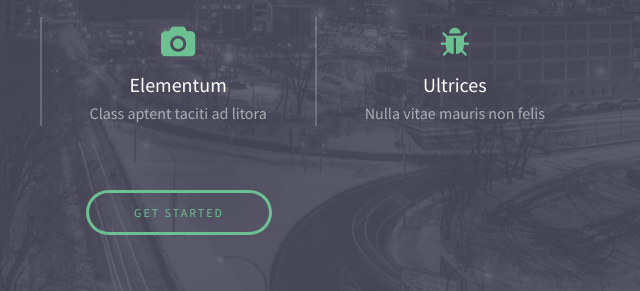
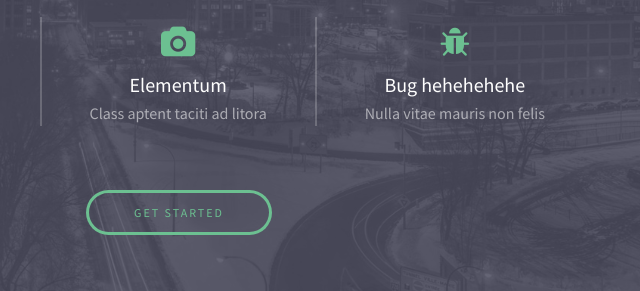
Before and after one commit to janzkyle/git-workshop, a plain HTML site: page index.html in a window 1280 px wide. Shown: the part 289-580 px from the top of the page, 461-1101 px from the left. Drawn offline with Linux system fonts and the light colour scheme.

Commit message:
ultrices to bug

```diff
--- a/index.html
+++ b/index.html
@@ -49,7 +49,7 @@
 
 						<div>
 							<span class="icon fa-bug"></span>
-							<h3>Ultrices</h3>
+							<h3>Bug hehehehehe</h3>
 							<p>Nulla vitae mauris non felis</p>
 						</div>
 
```
